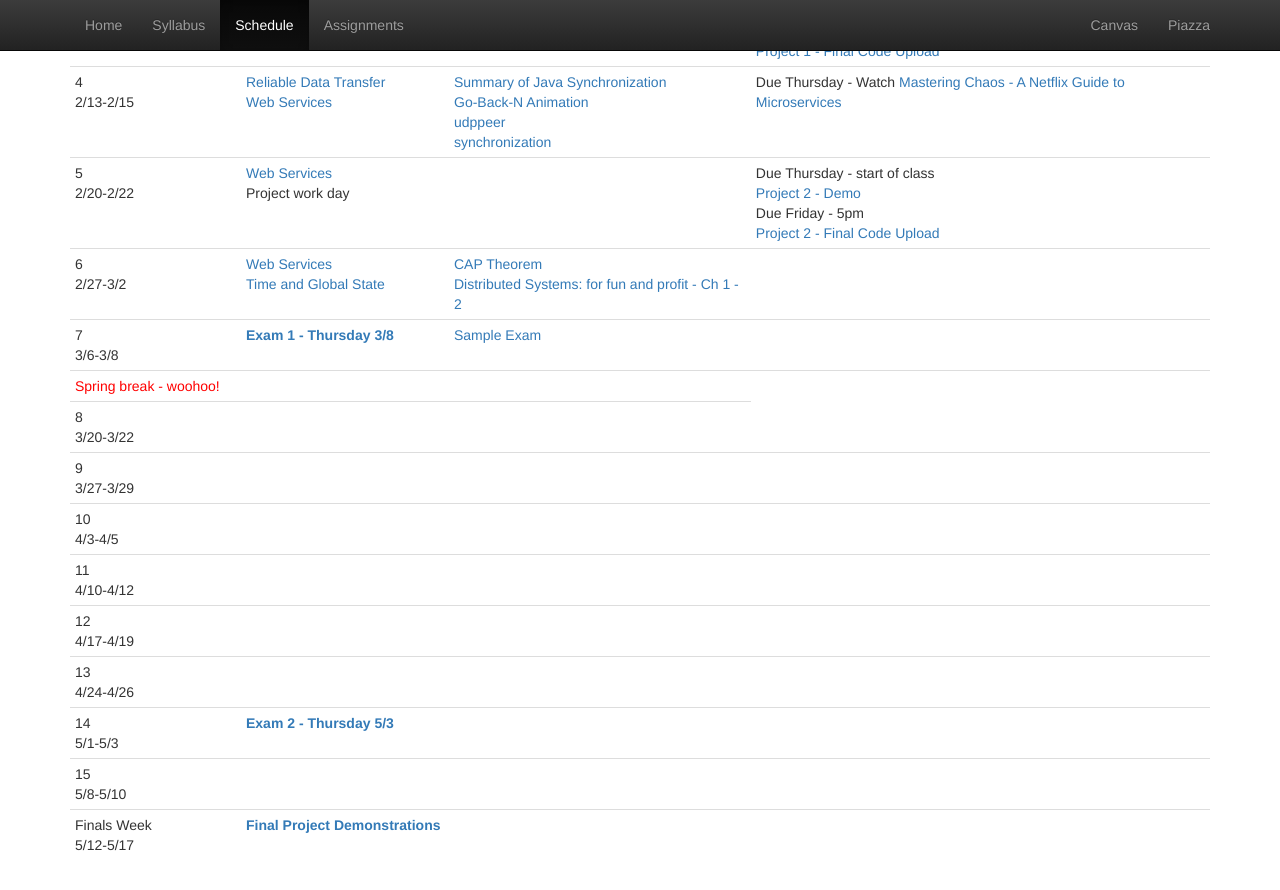
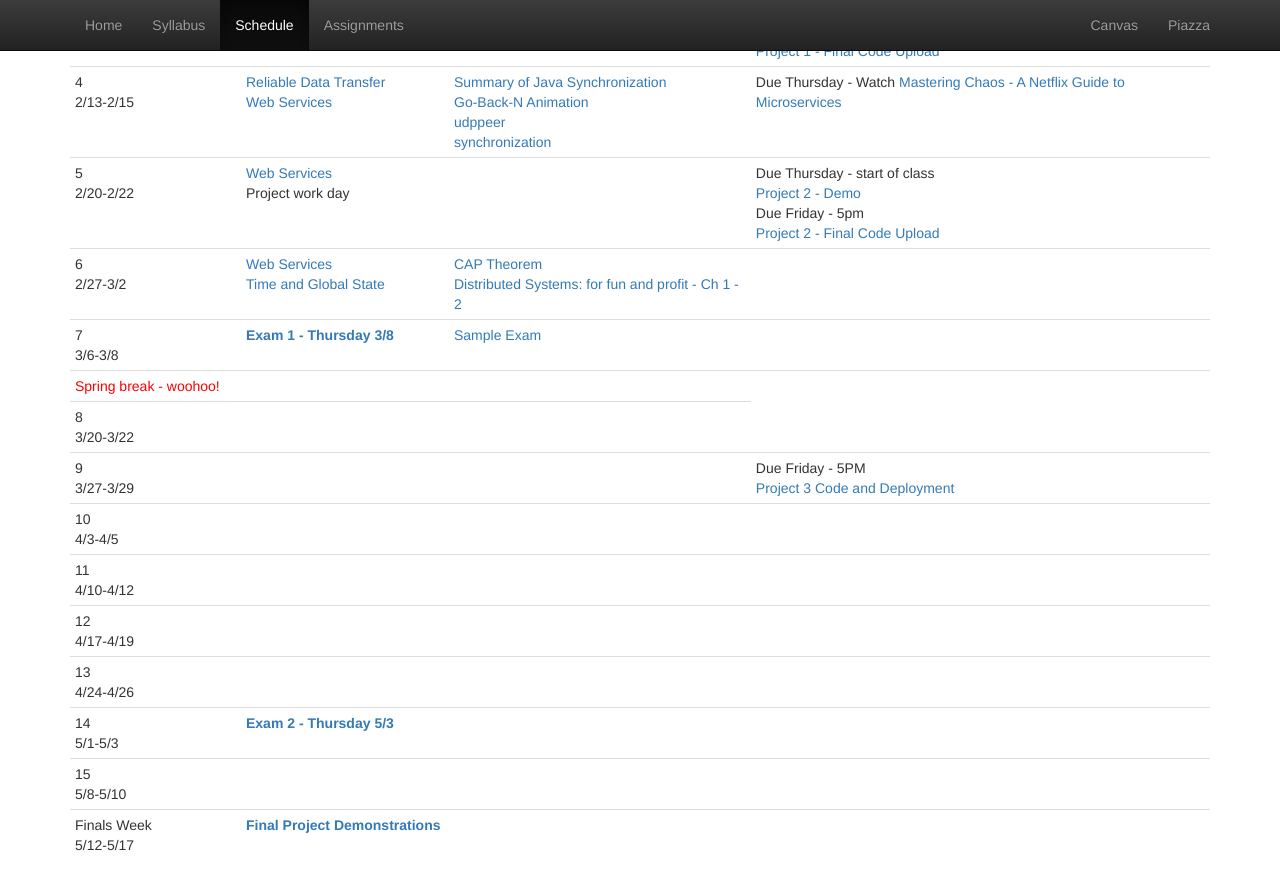
Before and after one commit to CS682-S18/cs682-s18.github.io, a Jekyll site: the page built from schedule.html, in a window 1280 px wide and 900 px high, scrolled down 537 px. Shown: the top 890 px of the window. Built offline with Jekyll 4.4.1, drawn with Linux system fonts in a browser that asks for light colours.

Commit message:
adding project 3

```diff
--- a/schedule.html
+++ b/schedule.html
@@ -141,6 +141,8 @@ title: Schedule
 			<td>
 			</td>
 			<td>
+				Due Friday - 5PM<br/>
+				<a href="https://github.com/CS682-S18/projects/blob/master/project3.md">Project 3 Code and Deployment</a><br/>
 			</td>
 		</tr>
 		<tr>
```
